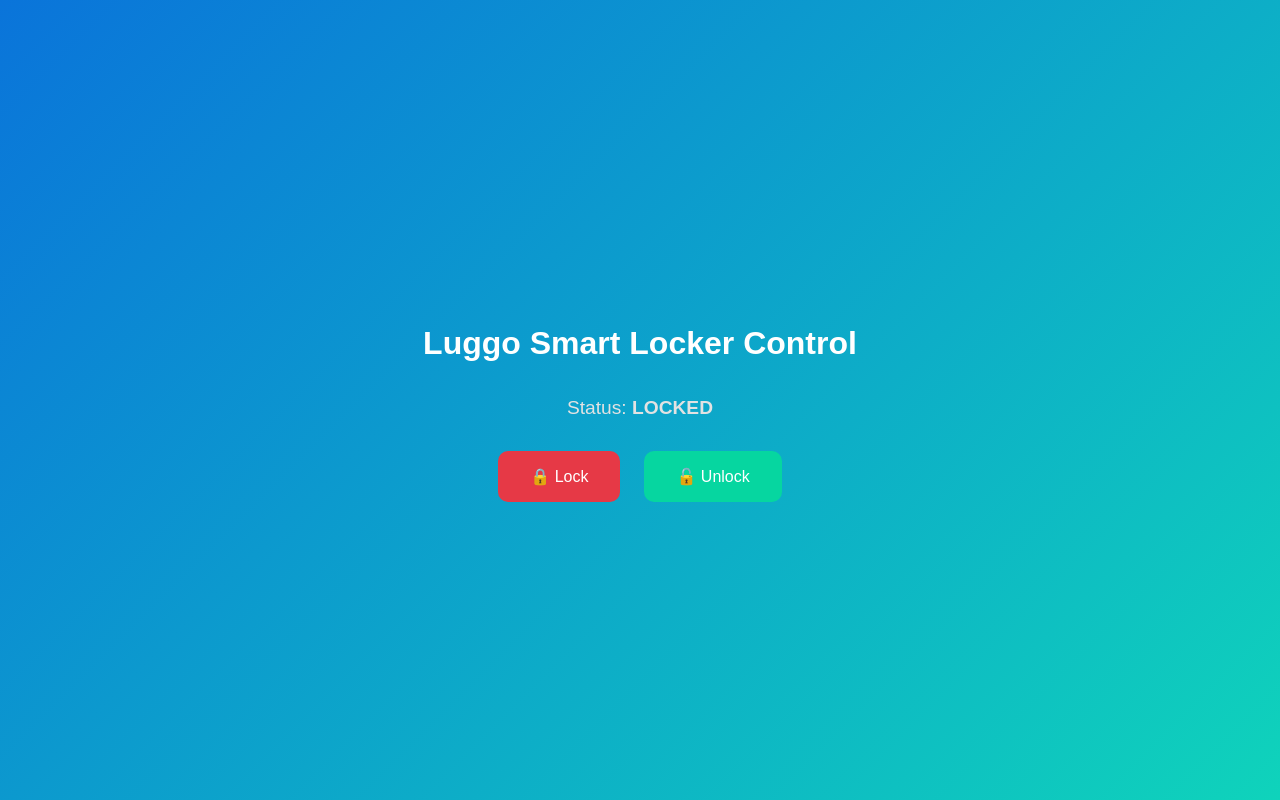
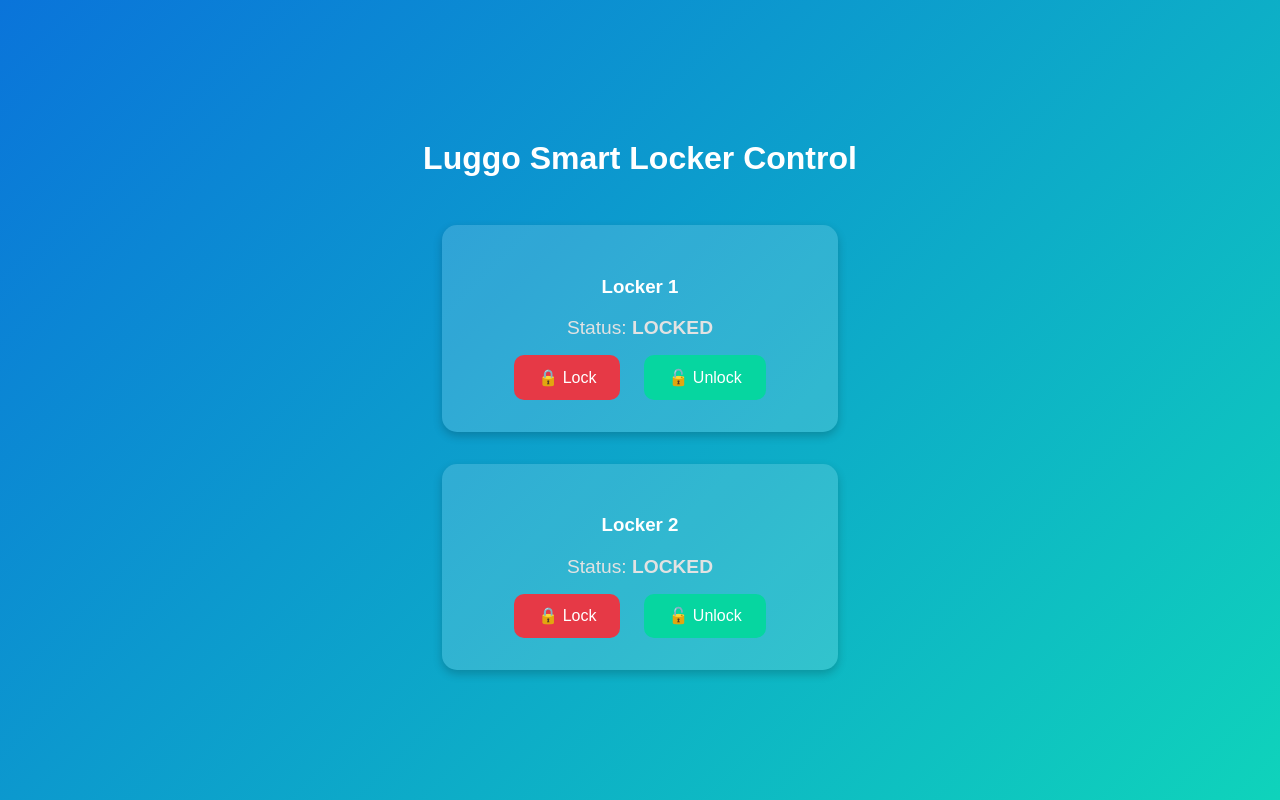
Before and after one commit to Shuhail-hub/Luggo-Web, a React (Create React App) app in the folder frontend/: page / in a window 1280 px wide. Built offline with nearby package versions, Linux system fonts and the light colour scheme; no server answers.

Commit message:
frontend update two lockers

```diff
--- a/frontend/src/pages/LockerControl.css
+++ b/frontend/src/pages/LockerControl.css
@@ -12,24 +12,39 @@
 
 h2 {
   font-size: 2rem;
-  margin-bottom: 1rem;
+  margin-bottom: 2rem;
+}
+
+.locker-box {
+  background: rgba(255, 255, 255, 0.15);
+  border-radius: 15px;
+  padding: 2rem 3rem;
+  margin: 1rem 0;
+  width: 300px;
+  box-shadow: 0 4px 10px rgba(0, 0, 0, 0.2);
+}
+
+.locker-box h3 {
+  margin-bottom: 0.5rem;
+  color: #fff;
 }
 
 .status {
   font-size: 1.2rem;
-  margin-bottom: 2rem;
+  margin-bottom: 1rem;
   color: #e2e2e2;
 }
 
 .button-group {
   display: flex;
   gap: 1.5rem;
+  justify-content: center;
 }
 
 button {
   border: none;
   border-radius: 10px;
-  padding: 1rem 2rem;
+  padding: 0.8rem 1.5rem;
   font-size: 1rem;
   cursor: pointer;
   color: white;
@@ -56,3 +71,16 @@
   opacity: 0.6;
   cursor: not-allowed;
 }
+
+.loading {
+  margin-top: 1.5rem;
+  font-size: 1.1rem;
+  color: #fff;
+  animation: blink 1s infinite;
+}
+
+@keyframes blink {
+  50% {
+    opacity: 0.6;
+  }
+}
--- a/frontend/src/pages/LockerControl.jsx
+++ b/frontend/src/pages/LockerControl.jsx
@@ -9,24 +9,34 @@
   "https://luggo-backend-cpavgbcdhjexexh7.centralindia-01.azurewebsites.net";
 
 function LockerControl() {
-  const [status, setStatus] = useState("LOCKED");
+  const [status1, setStatus1] = useState("LOCKED");
+  const [status2, setStatus2] = useState("LOCKED");
   const [loading, setLoading] = useState(false);
 
-  // ✅ Send LOCK or UNLOCK command to backend
-  const sendCommand = async (command) => {
+  // ✅ Send command for specific locker
+  const sendCommand = async (locker, command) => {
     try {
       setLoading(true);
-      const response = await axios.post(`${API_URL}/api/locker/${command.toLowerCase()}`);
+
+      const response = await axios.post(
+        `${API_URL}/api/${locker}/${command.toLowerCase()}`
+      );
+
       const message =
         response.data?.result?.message ||
         response.data?.message ||
-        `Locker ${command}ED successfully!`;
+        `Locker ${locker.toUpperCase()} ${command}ED successfully!`;
 
-      setStatus(command === "LOCK" ? "LOCKED" : "UNLOCKED");
+      if (locker === "locker1") {
+        setStatus1(command === "LOCK" ? "LOCKED" : "UNLOCKED");
+      } else if (locker === "locker2") {
+        setStatus2(command === "LOCK" ? "LOCKED" : "UNLOCKED");
+      }
+
       alert(message);
     } catch (err) {
       console.error("❌ Error sending command:", err);
-      alert(err.response?.data?.message || "Failed to send command to locker!");
+      alert(err.response?.data?.message || "Failed to send command!");
     } finally {
       setLoading(false);
     }
@@ -35,26 +45,51 @@
   return (
     <div className="locker-container">
       <h2>Luggo Smart Locker Control</h2>
+
+      <div className="locker-box">
+        <h3>Locker 1</h3>
         <p className="status">
-        Status: <strong>{status}</strong>
+          Status: <strong>{status1}</strong>
         </p>
-
         <div className="button-group">
           <button
             className="lock-btn"
             disabled={loading}
-          onClick={() => sendCommand("LOCK")}
+            onClick={() => sendCommand("locker1", "LOCK")}
           >
             🔒 Lock
           </button>
-
           <button
             className="unlock-btn"
             disabled={loading}
-          onClick={() => sendCommand("UNLOCK")}
+            onClick={() => sendCommand("locker1", "UNLOCK")}
           >
             🔓 Unlock
           </button>
+        </div>
+      </div>
+
+      <div className="locker-box">
+        <h3>Locker 2</h3>
+        <p className="status">
+          Status: <strong>{status2}</strong>
+        </p>
+        <div className="button-group">
+          <button
+            className="lock-btn"
+            disabled={loading}
+            onClick={() => sendCommand("locker2", "LOCK")}
+          >
+            🔒 Lock
+          </button>
+          <button
+            className="unlock-btn"
+            disabled={loading}
+            onClick={() => sendCommand("locker2", "UNLOCK")}
+          >
+            🔓 Unlock
+          </button>
+        </div>
       </div>
 
       {loading && <p className="loading">Processing...</p>}
```
Lines whose indentation alone changed are shown as unchanged.
